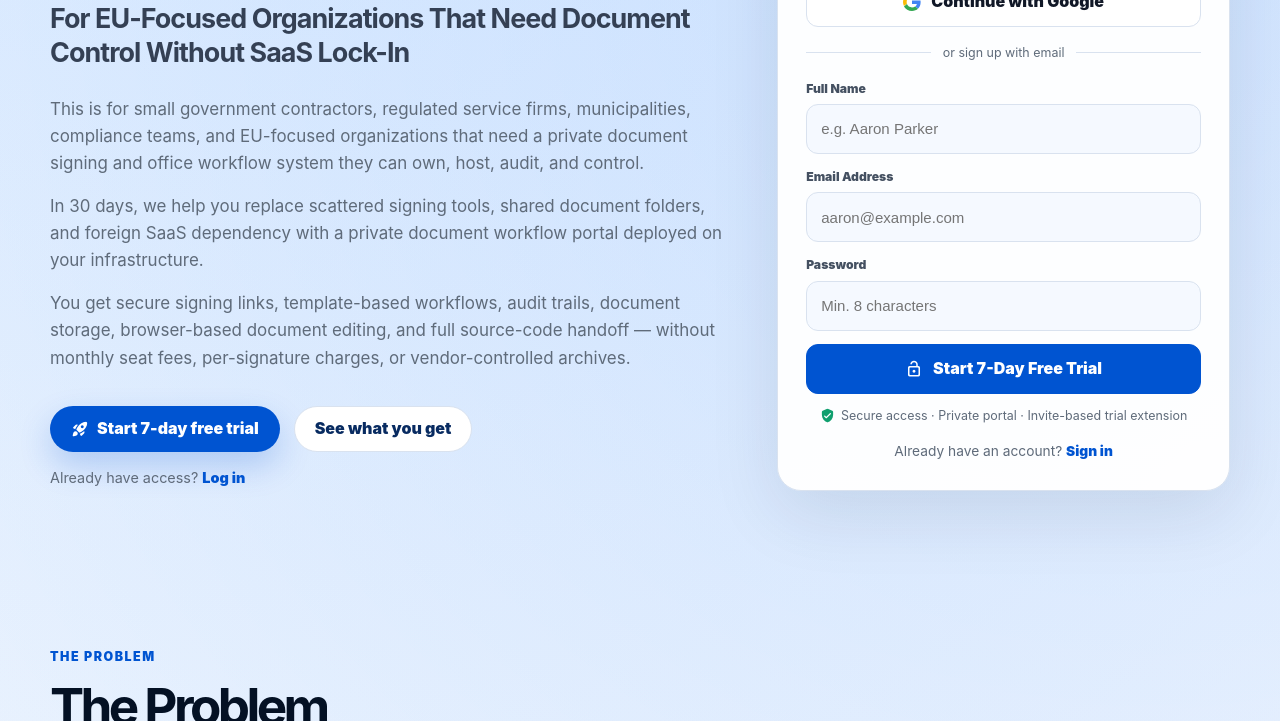
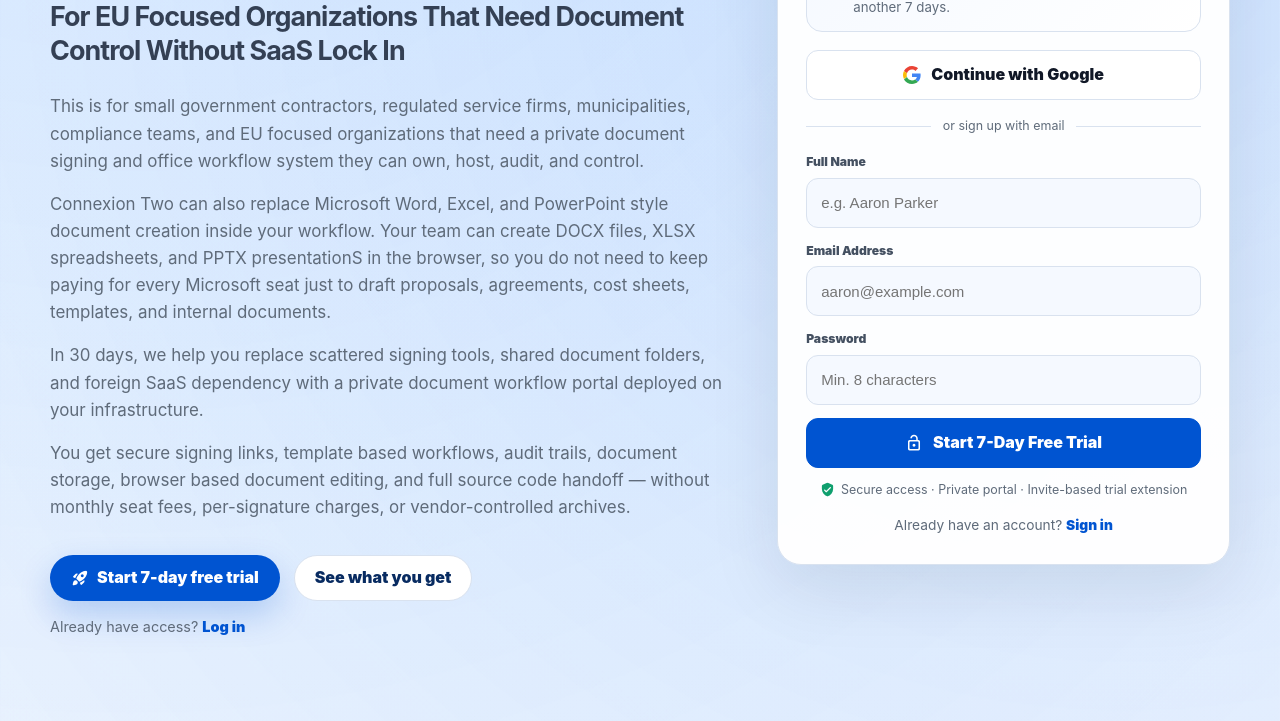
Before and after one commit to bluerocket722/ConnexionTwo, a plain HTML site: page index.html in a window 1280 px wide. Shown: the part 520-1241 px from the top of the page. Drawn offline with nearby package versions, Linux system fonts and the light colour scheme.

Commit message:
Update index.html

```diff
--- a/index.html
+++ b/index.html
@@ -474,14 +474,16 @@
 
             <h1>Sovereign Document Workflow System</h1>
 
-            <h2>For EU-Focused Organizations That Need Document Control Without SaaS Lock-In</h2>
+            <h2>For EU Focused Organizations That Need Document Control Without SaaS Lock In</h2>
 
             <div class="hero-copy">
-              <p>This is for small government contractors, regulated service firms, municipalities, compliance teams, and EU-focused organizations that need a private document signing and office workflow system they can own, host, audit, and control.</p>
+              <p>This is for small government contractors, regulated service firms, municipalities, compliance teams, and EU focused organizations that need a private document signing and office workflow system they can own, host, audit, and control.</p>
+
+              <p>Connexion Two can also replace Microsoft Word, Excel, and PowerPoint style document creation inside your workflow. Your team can create DOCX files, XLSX spreadsheets, and PPTX presentationS in the browser, so you do not need to keep paying for every Microsoft seat just to draft proposals, agreements, cost sheets, templates, and internal documents.</p>
 
               <p>In 30 days, we help you replace scattered signing tools, shared document folders, and foreign SaaS dependency with a private document workflow portal deployed on your infrastructure.</p>
 
-              <p>You get secure signing links, template-based workflows, audit trails, document storage, browser-based document editing, and full source-code handoff — without monthly seat fees, per-signature charges, or vendor-controlled archives.</p>
+              <p>You get secure signing links, template based workflows, audit trails, document storage, browser based document editing, and full source code handoff — without monthly seat fees, per-signature charges, or vendor-controlled archives.</p>
             </div>
 
             <div class="hero-actions">
```
